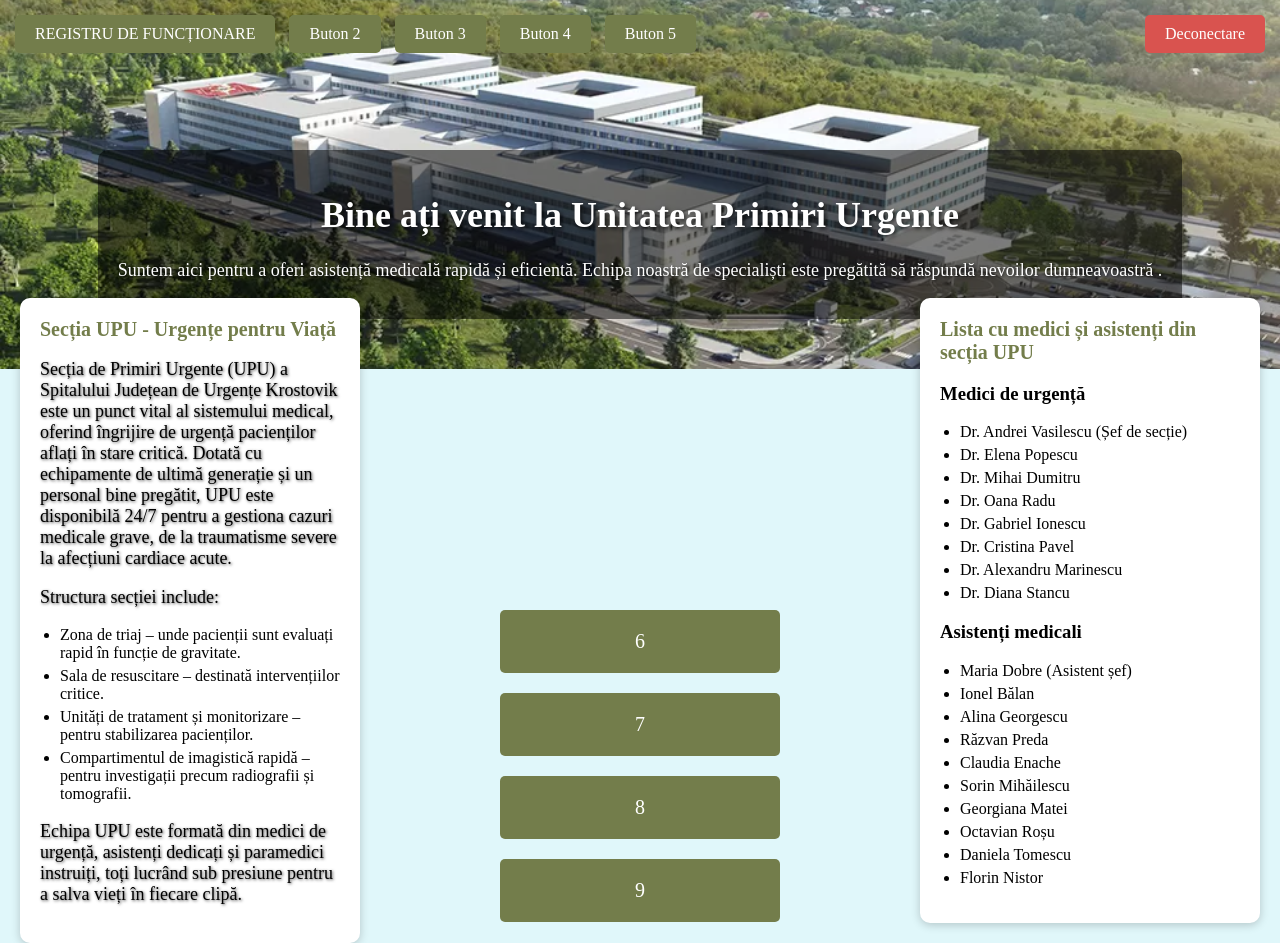
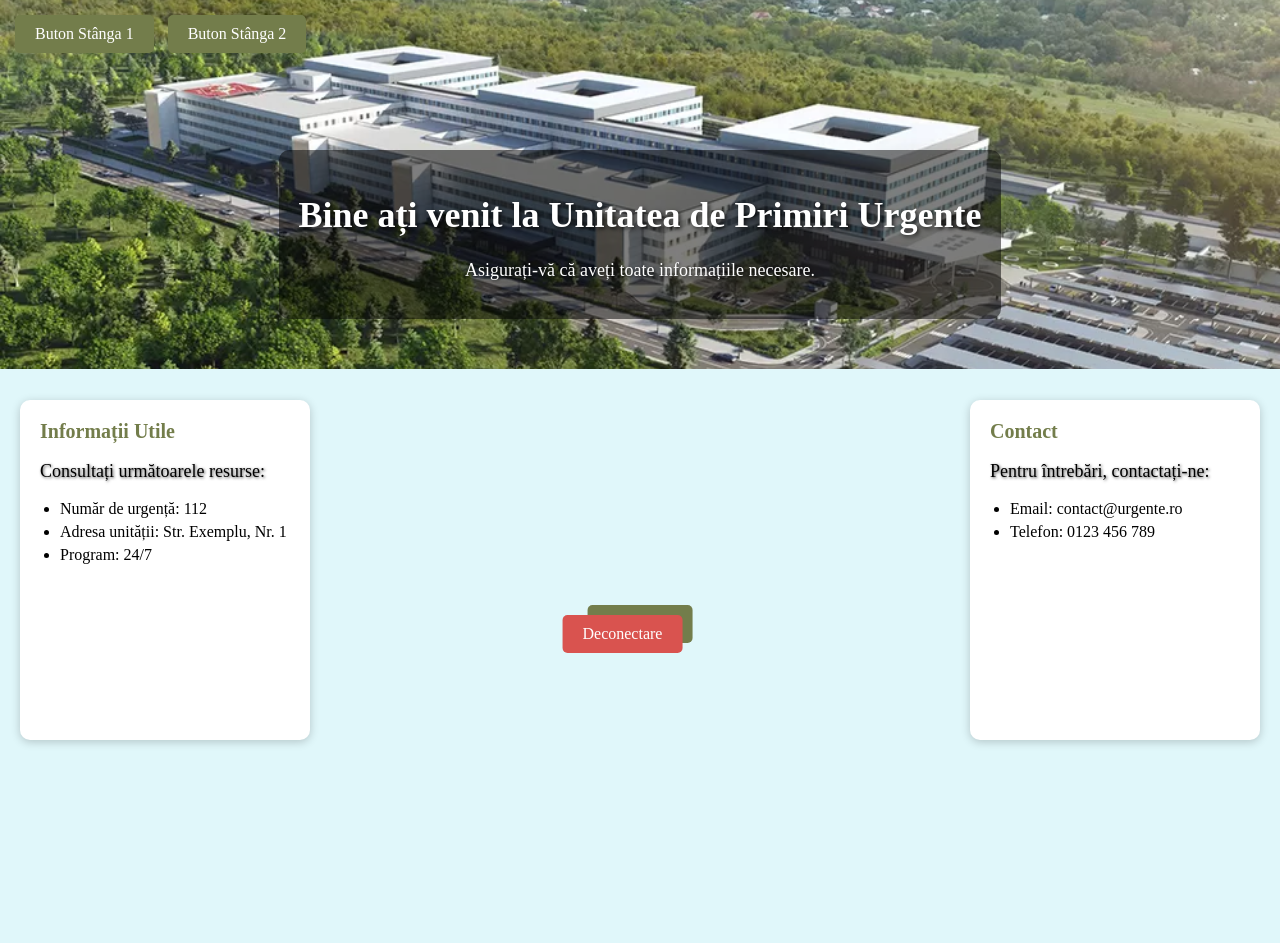
Before and after one commit to Sjutest/SJUKtest1, a plain HTML site: page UPU01.html in a window 1280 px wide. After the commit the page ends 800 px from the top, so only its background shows below. Drawn offline with Linux system fonts and the light colour scheme.

Commit message:
Update UPU01.html

```diff
--- a/UPU01.html
+++ b/UPU01.html
@@ -6,17 +6,17 @@
     <title>Unitate Primiri Urgente</title>
     <style>
         body {
-            font-family: 'Times New Roman', serif;
+            font-family: 'Times New Roman', serif; /* Font Times New Roman */
             margin: 0;
             padding: 0;
-            background-color: #e0f7fa;
+            background-color: #e0f7fa; /* Fundal deschis */
         }
 
         .welcome-container {
-            position: relative;
+            position: relative; /* Permite poziționarea absolută a textului */
             text-align: center;
             padding: 50px;
-            color: white;
+            color: white; /* Text alb pentru contrast */
         }
 
         .background-image {
@@ -25,204 +25,185 @@
             left: 0;
             width: 100%;
             height: 100%;
-            background-image: url('image1.png');
-            background-size: cover;
-            background-position: center;
-            z-index: -1;
+            background-image: url('image1.png'); /* Imaginea de fundal */
+            background-size: cover; /* Acoperă întregul container */
+            background-position: center; /* Centrează imaginea */
+            z-index: -1; /* Pune imaginea în spatele textului */
         }
 
         .text-overlay {
-            background-color: rgba(0, 0, 0, 0.5);
-            padding: 20px;
-            border-radius: 10px;
-            display: inline-block;
-            margin-top: 100px;
+            background-color: rgba(0, 0, 0, 0.5); /* Fundal semi-transparent */
+            padding: 20px; /* Padding pentru text */
+            border-radius: 10px; /* Margini rotunjite pentru fundal */
+            display: inline-block; /* Permite centrare */
+            margin-top: 100px; /* Muta caseta mai jos */
         }
 
         h1 {
             font-size: 36px;
-            text-shadow: 2px 2px 4px rgba(0, 0, 0, 0.7);
+            text-shadow: 2px 2px 4px rgba(0, 0, 0, 0.7); /* Umbră pentru text */
         }
 
         p {
             font-size: 18px;
-            text-shadow: 1px 1px 3px rgba(0, 0, 0, 0.7);
+            text-shadow: 1px 1px 3px rgba(0, 0, 0, 0.7); /* Umbră pentru text */
         }
 
+        /* Stiluri pentru butoane */
         .button {
             display: inline-block;
-            padding: 10px 20px;
-            font-size: 16px;
+            padding: 10px 20px; /* Dimensiuni originale pentru butoane */
+            font-size: 16px; /* Mărimea textului butoanelor originale */
             color: white;
             text-decoration: none;
             border-radius: 5px;
-            margin: 5px;
+            margin: 5px; /* Spațiu între butoane */
             transition: background-color 0.3s;
-            background-color: #737d4b;
+            background-color: #737d4b; /* Culoarea specificată pentru butoane */
         }
 
         .logout-button {
             position: absolute;
-            top: 10px;
-            right: 10px;
-            background-color: #d9534f;
+            top: 10px; /* Poziționare mai sus */
+            right: 10px; /* Poziționare mai aproape de margine */
+            background-color: #d9534f; /* Roșu mai calm pentru butonul de deconectare */
         }
 
         .logout-button:hover {
-            background-color: #c9302c;
+            background-color: #c9302c; /* Roșu mai închis la hover */
         }
 
         .left-buttons {
             position: absolute;
-            top: 10px;
-            left: 10px;
+            top: 10px; /* Poziționare mai sus */
+            left: 10px; /* Poziționare mai aproape de margine */
         }
 
         .left-buttons .button:hover {
-            background-color: #5a5f3b;
+            background-color: #5a5f3b; /* Culoare mai închisă la hover */
         }
 
+        /* Stiluri pentru casetele laterale */
         .sidebar {
             position: absolute;
-            top: 298px;
-            width: 300px;
-            padding: 20px;
-            background-color: #ffffff;
-            border-radius: 10px;
-            box-shadow: 0 2px 10px rgba(0, 0, 0, 0.2);
-            font-size: 16px;
-            color: #000;
-            min-height: 500px;
-            text-align: left;
+            top: 400px; /* Poziționare mai jos */
+            width: 250px; /* Lățimea casetelor */
+            padding: 20px; /* Padding pentru casete */
+            background-color: #ffffff; /* Fundal alb pentru casete */
+            border-radius: 10px; /* Margini rotunjite pentru casete */
+            box-shadow: 0 2px 10px rgba(0, 0, 0, 0.2); /* Umbră pentru casete */
+            font-size: 16px; /* Mărimea textului */
+            color: #000; /* Culoare text neagră pentru casete */
+            min-height: 300px; /* Înălțimea minimă a casetelor pentru a se asigura că textul încapă */
+            text-align: left; /* Aliniere la stânga */
         }
 
         .left-sidebar {
-            left: 20px;
+            left: 20px; /* Poziționare în stânga */
         }
 
         .right-sidebar {
-            right: 20px;
+            right: 20px; /* Poziționare în dreapta */
         }
 
         .sidebar h2 {
-            color: #737d4b;
-            margin-top: 0;
-            font-size: 20px;
+            color: #737d4b; /* Culoare titlu pentru casete */
+            margin-top: 0; /* Elimină marginea de sus */
+            font-size: 20px; /* Mărimea titlului */
         }
 
         .sidebar p {
-            color: #000;
+            color: #000; /* Culoare text neagră pentru casete */
         }
 
         .sidebar ul {
-            list-style-type: disc;
-            padding-left: 20px;
+            list-style-type: disc; /* Folosește bulinute pentru listă */
+            padding-left: 20px; /* Adaugă un padding la stânga pentru listă */
         }
 
         .sidebar li {
-            margin: 5px 0;
-            color: #000;
+            margin: 5px 0; /* Spațiu între elementele listei */
+            color: #000; /* Culoare text neagră pentru elementele listei */
         }
 
         .button-container {
             position: absolute;
-            top: 600px;
-            left: 50%;
-            transform: translateX(-50%);
-            display: flex;
-            flex-direction: column;
-            align-items: center;
+            top: 600px; /* Poziționare jos */
+            left: 50%; /* Centrare orizontală */
+            transform: translateX(-50%); /* Ajustare pentru centrul orizontal */
+            display: flex; /* Folosește flexbox pentru a alinia buto anele */
+            justify-content: center; /* Centrează butoanele */
+            flex-wrap: wrap; /* Permite rânduri multiple pentru butoane */
         }
 
-        .large-button {
-            display: inline-block;
-            padding: 20px 40px;
-            font-size: 20px;
-            color: white;
-            text-decoration: none;
-            border-radius: 5px;
-            margin: 10px;
-            transition: background-color 0.3s;
-            background-color: #737d4b;
-            width: 200px;
+        /* Stiluri responsiv */
+        @media (max-width: 768px) {
+            h1 {
+                font-size: 28px; /* Dimensiune mai mică pentru titlu pe ecrane mici */
+            }
+
+            p {
+                font-size: 16px; /* Dimensiune mai mică pentru paragrafe pe ecrane mici */
+            }
+
+            .welcome-container {
+                padding: 20px; /* Padding mai mic pe ecrane mici */
+            }
+
+            .text-overlay {
+                font-size: 16px; /* Dimensiune mai mică pentru textul din overlay */
+            }
+
+            .button {
+                padding: 8px 16px; /* Dimensiuni mai mici pentru butoane pe ecrane mici */
+                font-size: 14px; /* Dimensiune mai mică pentru textul butoanelor */
+            }
+
+            .sidebar {
+                width: 100%; /* Lățime completă pentru casete pe ecrane mici */
+                position: relative; /* Poziționare relativă pe ecrane mici */
+                top: auto; /* Resetează poziția pe ecrane mici */
+                margin: 10px 0; /* Adaugă margine între casete */
+            }
+
+            .button-container {
+                flex-direction: column; /* Aranjează butoanele pe verticală pe ecrane mici */
+            }
         }
     </style>
 </head>
 <body>
     <div class="welcome-container">
         <div class="background-image"></div>
-
         <div class="text-overlay">
-            <h1>Bine ați venit la Unitatea Primiri Urgente</h1>
-            <p>Suntem aici pentru a oferi asistență medicală rapidă și eficientă. Echipa noastră de specialiști este pregătită să răspundă nevoilor dumneavoastră .</p>
-        </div>
-
-        <a href="index.html" class="button logout-button">Deconectare</a>
-
-        <div class="left-buttons">
-            <a href="Registru.html" class="button" id="showRectangle">REGISTRU DE FUNCȚIONARE</a>
-            <a href="#" class="button">Buton 2</a>
-            <a href="#" class="button">Buton 3</a>
-            <a href="#" class="button">Buton 4</a>
-            <a href="#" class="button">Buton 5</a>
-        </div>
-
-        <div class="sidebar left-sidebar">
-            <h2>Secția UPU - Urgențe pentru Viață</h2>
-            <p>Secția de Primiri Urgente (UPU) a Spitalului Județean de Urgențe Krostovik este un punct vital al sistemului medical, oferind îngrijire de urgență pacienților aflați în stare critică. Dotată cu echipamente de ultimă generație și un personal bine pregătit, UPU este disponibilă 24/7 pentru a gestiona cazuri medicale grave, de la traumatisme severe la afecțiuni cardiace acute.</p>
-            <p>Structura secției include:</p>
-            <ul>
-                <li>Zona de triaj – unde pacienții sunt evaluați rapid în funcție de gravitate.</li>
-                <li>Sala de resuscitare – destinată intervențiilor critice.</li>
-                <li>Unități de tratament și monitorizare – pentru stabilizarea pacienților.</li>
-                <li>Compartimentul de imagistică rapidă – pentru investigații precum radiografii și tomografii.</li>
-            </ul>
-            <p>Echipa UPU este formată din medici de urgență, asistenți dedicați și paramedici instruiți, toți lucrând sub presiune pentru a salva vieți în fiecare clipă.</p>
-        </div>
-
-        <div class="sidebar right-sidebar">
-            <h2>Lista cu medici și asistenți din secția UPU</h2>
-            <h3>Medici de urgență</h3>
-            <ul>
-                <li>Dr. Andrei Vasilescu (Șef de secție)</li>
-                <li>Dr. Elena Popescu</li>
-                <li>Dr. Mihai Dumitru</li>
-                <li>Dr. Oana Radu</li>
-                <li>Dr. Gabriel Ionescu</li>
-                <li>Dr. Cristina Pavel</li>
-                <li>Dr. Alexandru Marinescu</li>
-                <li>Dr. Diana Stancu</li>
-            </ul>
-            <h3>Asistenți medicali</h3>
-            <ul>
-                <li>Maria Dobre (Asistent șef)</li>
-                <li>Ionel Bălan</li>
-                <li>Alina Georgescu</li>
-                <li>Răzvan Preda</li>
-                <li>Claudia Enache</li>
-                <li>Sorin Mihăilescu</li>
-                <li>Georgiana Matei</li>
-                <li>Octavian Roșu</li>
-                <li>Daniela Tomescu</li>
-                <li>Florin Nistor</li>
-            </ul>
-        </div>
-
-        <div class="button-container">
-            <a href="#" class="large-button">6</a>
-            <a href="#" class="large-button">7</a>
-            <a href="#" class="large-button">8</a>
-            <a href="#" class="large-button">9</a>
+            <h1>Bine ați venit la Unitatea de Primiri Urgente</h1>
+            <p>Asigurați-vă că aveți toate informațiile necesare.</p>
+            <div class="button-container">
+                <a href="#" class="button">Informații</a>
+                <a href="#" class="button logout-button">Deconectare</a>
+            </div>
         </div>
     </div>
-
-    <script>
-        const showButton = document.getElementById('showRectangle');
-
-        showButton.addEventListener('click', (event) => {
-            event.preventDefault(); // Previne comportamentul implicit al link-ului
-            window.location.href = 'Registru.html'; // Redirecționează către Registru.html
-        });
-    </script>
+    <div class="left-buttons">
+        <a href="#" class="button">Buton Stânga 1</a>
+        <a href="#" class="button">Buton Stânga 2</a>
+    </div>
+    <div class="left-sidebar sidebar">
+        <h2>Informații Utile</h2>
+        <p>Consultați următoarele resurse:</p>
+        <ul>
+            <li>Număr de urgență: 112</li>
+            <li>Adresa unității: Str. Exemplu, Nr. 1</li>
+            <li>Program: 24/7</li>
+        </ul>
+    </div>
+    <div class="right-sidebar sidebar">
+        <h2>Contact</h2>
+        <p>Pentru întrebări, contactați-ne:</p>
+        <ul>
+            <li>Email: contact@urgente.ro</li>
+            <li>Telefon: 0123 456 789</li>
+        </ul>
+    </div>
 </body>
 </html>
```
